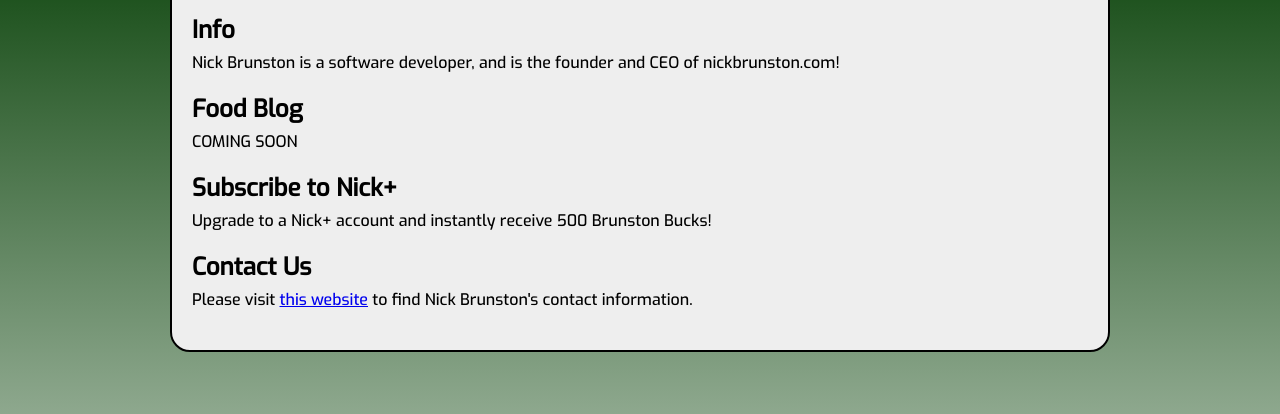
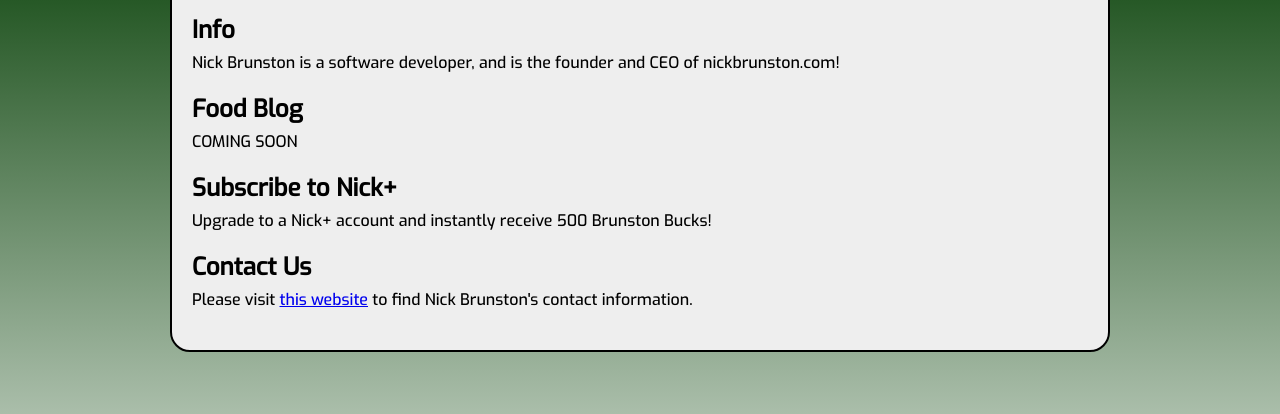
Before and after one commit to brunston97/personal-website, a plain HTML site: page index.html in a window 1280 px wide. Shown: the part 120-534 px from the top of the page. Drawn offline with Linux system fonts and the light colour scheme.

Commit message:
fixed gradient not filling screen for larger monitor

```diff
--- a/styles/general.css
+++ b/styles/general.css
@@ -4,4 +4,5 @@
 
 body {
   background-image: linear-gradient(rgb(0, 59, 0), white);
+  background-attachment: fixed;
 }
```
